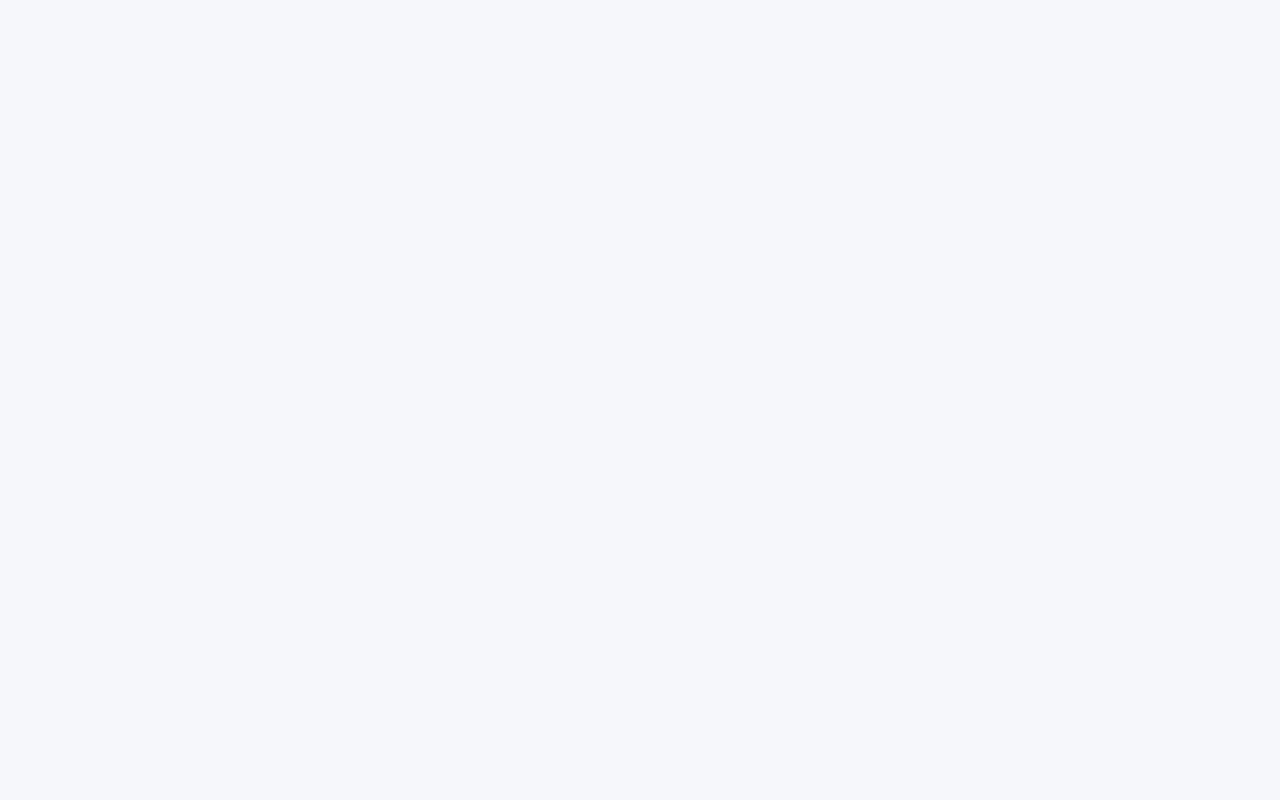
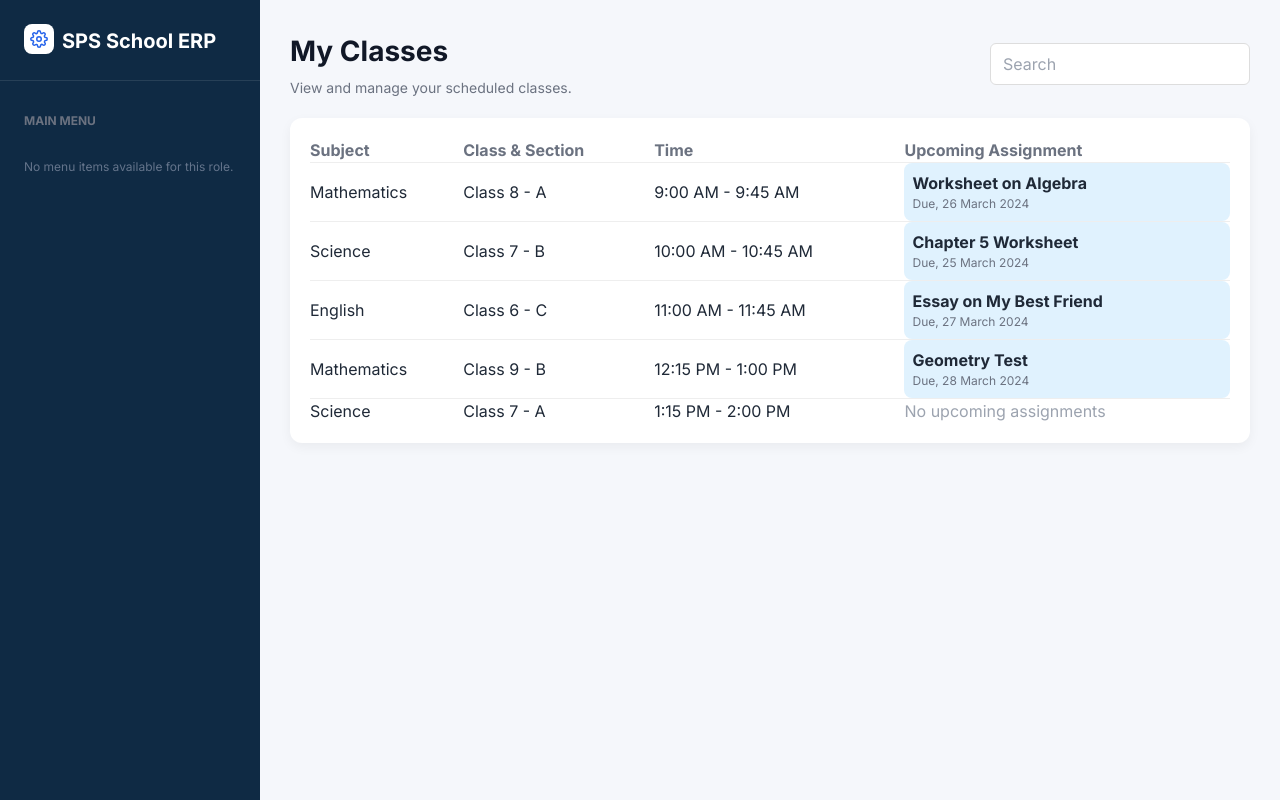
Before and after one commit to aditinageshwar/SPS_School, a React (Create React App) app in the folder frontend/: page /teacher/myclasses in a window 1280 px wide. Before the commit this address had no page. Built offline with nearby package versions, Linux system fonts and the light colour scheme.

Commit message:
Added Teacher Assignments and My Classes pages with UI and functionality

```diff
--- a/frontend/package.json
+++ b/frontend/package.json
@@ -7,6 +7,7 @@
     "@testing-library/jest-dom": "^6.9.1",
     "@testing-library/react": "^16.3.2",
     "@testing-library/user-event": "^13.5.0",
+    "axios": "^1.13.6",
     "framer-motion": "^12.38.0",
     "lucide-react": "^0.577.0",
     "react": "^19.2.4",
--- a/frontend/src/AppRoutes.jsx
+++ b/frontend/src/AppRoutes.jsx
@@ -18,7 +18,8 @@ import StudentDashboard from './pages/operations-admin/StudentDashboard';
 import StudentProfile from './pages/operations-admin/StudentProfile';
 import StudentAttendance from './pages/operations-admin/StudentAttendance';
 import LeaveApplication from './pages/operations-admin/LeaveApplication';
-
+import TeacherAssignments from "./pages/TeacherAssignments";
+import TeacherMyClasses from "./pages/TeacherMyClasses";
 const AppRoutes = () => {
   return (
     <Router>
@@ -39,6 +40,8 @@ const AppRoutes = () => {
         <Route path="/student/profile" element={<StudentProfile />} />
         <Route path="/student/attendance" element={<StudentAttendance />} />
         <Route path="/student/leave" element={<LeaveApplication />} />
+        <Route path="/teacher/assignments" element={<TeacherAssignments />} />
+        <Route path="/teacher/myclasses" element={<TeacherMyClasses />} />
       </Routes>
     </Router>
   );
--- a/frontend/src/components/Sidebar.jsx
+++ b/frontend/src/components/Sidebar.jsx
@@ -48,10 +48,10 @@ const Sidebar = () => {
     ],
     'teacher': [
       { path: '/teacher', name: 'My Dashboard', icon: <FiHome /> },
-      { path: '#my-classes', name: 'My Classes', icon: <FiUsers /> },
+      { path: '/teacher/myclasses', name: 'My Classes', icon: <FiUsers /> },
       { path: '#attendance', name: 'Attendance Entry', icon: <FiCheckSquare /> },
       { path: '#materials', name: 'Study Materials', icon: <FiUploadCloud /> },
-      { path: '#assignments', name: 'Assignments', icon: <FiEdit3 /> }
+      { path: '/teacher/assignments', name: 'Assignments', icon: <FiEdit3 /> }
     ],
     'student': [
       { path: '/student', name: 'My Dashboard', icon: <FiHome /> },
--- /dev/null
+++ b/frontend/src/pages/TeacherAssignments.jsx
@@ -0,0 +1,266 @@
+import Sidebar from "../components/Sidebar";
+import React, { useState } from "react";
+
+const TeacherAssignments = () => {
+  const [open, setOpen] = useState(false);
+
+  const [form, setForm] = useState({
+    title: "",
+    class: "",
+    section: "",
+    dueDate: "",
+    description: "",
+  });
+
+  const handleChange = (e) => {
+    setForm({ ...form, [e.target.name]: e.target.value });
+  };
+
+  const handleSubmit = () => {
+    console.log(form);
+    setOpen(false);
+  };
+
+  return (
+    <div style={{ display: "flex" }}>
+
+      {/* ✅ SIDEBAR */}
+      <Sidebar />
+
+      {/* ✅ RIGHT CONTENT */}
+      <div style={styles.container}>
+
+        {/* HEADER */}
+        <div style={styles.header}>
+          <div>
+            <h1 style={styles.title}>Assignments</h1>
+            <p style={styles.subtitle}>Manage and create assignments</p>
+          </div>
+
+          <button style={styles.createBtn} onClick={() => setOpen(true)}>
+            + Create Assignment
+          </button>
+        </div>
+
+        {/* CARD */}
+        <div style={styles.card}>
+          <table style={styles.table}>
+            <thead>
+              <tr style={styles.thead}>
+                <th>Title</th>
+                <th>Class</th>
+                <th>Section</th>
+                <th>Due Date</th>
+                <th>Status</th>
+              </tr>
+            </thead>
+
+            <tbody>
+              <tr style={styles.row}>
+                <td>Algebra Worksheet</td>
+                <td>8</td>
+                <td>A</td>
+                <td>26 Mar</td>
+                <td>
+                  <span style={styles.badgePending}>Pending</span>
+                </td>
+              </tr>
+
+              <tr style={styles.row}>
+                <td>Science Project</td>
+                <td>7</td>
+                <td>B</td>
+                <td>28 Mar</td>
+                <td>
+                  <span style={styles.badgeDone}>Submitted</span>
+                </td>
+              </tr>
+            </tbody>
+          </table>
+        </div>
+
+        {/* MODAL */}
+        {open && (
+          <div style={styles.overlay}>
+            <div style={styles.modal}>
+              <h3>Create Assignment</h3>
+
+              <input
+                name="title"
+                placeholder="Assignment Title"
+                onChange={handleChange}
+                style={styles.input}
+              />
+
+              <div style={styles.rowFlex}>
+                <input
+                  name="class"
+                  placeholder="Class"
+                  onChange={handleChange}
+                  style={styles.input}
+                />
+                <input
+                  name="section"
+                  placeholder="Section"
+                  onChange={handleChange}
+                  style={styles.input}
+                />
+              </div>
+
+              <input
+                type="date"
+                name="dueDate"
+                onChange={handleChange}
+                style={styles.input}
+              />
+
+              <textarea
+                name="description"
+                placeholder="Description"
+                onChange={handleChange}
+                style={styles.input}
+              />
+
+              <div style={styles.buttonRow}>
+                <button style={styles.cancelBtn} onClick={() => setOpen(false)}>
+                  Cancel
+                </button>
+                <button style={styles.submitBtn} onClick={handleSubmit}>
+                  Create
+                </button>
+              </div>
+            </div>
+          </div>
+        )}
+
+      </div>
+    </div>
+  );
+};
+
+export default TeacherAssignments;
+
+const styles = {
+  container: {
+    flex: 1,
+    padding: "30px",
+    background: "#f5f7fb",
+    minHeight: "100vh",
+  },
+  title: {
+  fontSize: "28px",
+  fontWeight: "700",
+  color: "#111827",
+  marginBottom: "5px",
+},
+
+  header: {
+    display: "flex",
+    justifyContent: "space-between",
+    alignItems: "center",
+    marginBottom: "20px",
+  },
+
+  subtitle: {
+    color: "#6b7280",
+    fontSize: "14px",
+  },
+
+  createBtn: {
+    background: "#2563eb",
+    color: "white",
+    padding: "10px 16px",
+    border: "none",
+    borderRadius: "8px",
+    cursor: "pointer",
+    fontWeight: "500",
+  },
+
+  card: {
+    background: "white",
+    borderRadius: "12px",
+    padding: "20px",
+    boxShadow: "0 4px 12px rgba(0,0,0,0.05)",
+  },
+
+  table: {
+    width: "100%",
+    borderCollapse: "collapse",
+  },
+
+  thead: {
+    textAlign: "left",
+    color: "#6b7280",
+  },
+
+  row: {
+    borderTop: "1px solid #eee",
+  },
+
+  badgePending: {
+    background: "#fef3c7",
+    color: "#92400e",
+    padding: "4px 10px",
+    borderRadius: "6px",
+    fontSize: "12px",
+  },
+
+  badgeDone: {
+    background: "#d1fae5",
+    color: "#065f46",
+    padding: "4px 10px",
+    borderRadius: "6px",
+    fontSize: "12px",
+  },
+
+  overlay: {
+    position: "fixed",
+    top: 0,
+    left: 0,
+    width: "100%",
+    height: "100%",
+    background: "rgba(0,0,0,0.4)",
+  },
+
+  modal: {
+    background: "white",
+    padding: "25px",
+    width: "420px",
+    margin: "100px auto",
+    borderRadius: "12px",
+  },
+
+  input: {
+    width: "100%",
+    padding: "10px",
+    margin: "10px 0",
+    borderRadius: "6px",
+    border: "1px solid #ddd",
+  },
+
+  rowFlex: {
+    display: "flex",
+    gap: "10px",
+  },
+
+  buttonRow: {
+    display: "flex",
+    justifyContent: "flex-end",
+    gap: "10px",
+  },
+
+  cancelBtn: {
+    padding: "8px 14px",
+    border: "1px solid #ddd",
+    background: "white",
+    borderRadius: "6px",
+  },
+
+  submitBtn: {
+    padding: "8px 14px",
+    background: "#2563eb",
+    color: "white",
+    border: "none",
+    borderRadius: "6px",
+  },
+};
--- /dev/null
+++ b/frontend/src/pages/TeacherMyClasses.jsx
@@ -0,0 +1,179 @@
+import React, { useState } from "react";
+import Sidebar from "../components/Sidebar";
+
+const TeacherMyClasses = () => {
+  const [search, setSearch] = useState("");
+
+  const classes = [
+    {
+      subject: "Mathematics",
+      class: "Class 8 - A",
+      time: "9:00 AM - 9:45 AM",
+      assignment: "Worksheet on Algebra",
+      due: "26 March 2024",
+    },
+    {
+      subject: "Science",
+      class: "Class 7 - B",
+      time: "10:00 AM - 10:45 AM",
+      assignment: "Chapter 5 Worksheet",
+      due: "25 March 2024",
+    },
+    {
+      subject: "English",
+      class: "Class 6 - C",
+      time: "11:00 AM - 11:45 AM",
+      assignment: "Essay on My Best Friend",
+      due: "27 March 2024",
+    },
+    {
+      subject: "Mathematics",
+      class: "Class 9 - B",
+      time: "12:15 PM - 1:00 PM",
+      assignment: "Geometry Test",
+      due: "28 March 2024",
+    },
+    {
+      subject: "Science",
+      class: "Class 7 - A",
+      time: "1:15 PM - 2:00 PM",
+      assignment: "",
+      due: "",
+    },
+  ];
+
+  const filtered = classes.filter((c) =>
+    c.subject.toLowerCase().includes(search.toLowerCase())
+  );
+
+  return (
+    <div style={{ display: "flex" }}>
+      <Sidebar />
+
+      <div style={styles.container}>
+        {/* HEADER */}
+        <div style={styles.header}>
+          <div>
+            <h1 style={styles.title}>My Classes</h1>
+            <p style={styles.subtitle}>
+              View and manage your scheduled classes.
+            </p>
+          </div>
+
+          <input
+            type="text"
+            placeholder="Search"
+            value={search}
+            onChange={(e) => setSearch(e.target.value)}
+            style={styles.search}
+          />
+        </div>
+
+        {/* TABLE CARD */}
+        <div style={styles.card}>
+          <table style={styles.table}>
+            <thead>
+              <tr style={styles.thead}>
+                <th>Subject</th>
+                <th>Class & Section</th>
+                <th>Time</th>
+                <th>Upcoming Assignment</th>
+              </tr>
+            </thead>
+
+            <tbody>
+              {filtered.map((c, i) => (
+                <tr key={i} style={styles.row}>
+                  <td>{c.subject}</td>
+                  <td>{c.class}</td>
+                  <td>{c.time}</td>
+
+                  <td>
+                    {c.assignment ? (
+                      <div style={styles.assignmentBox}>
+                        <strong>{c.assignment}</strong>
+                        <p style={styles.due}>Due, {c.due}</p>
+                      </div>
+                    ) : (
+                      <span style={{ color: "#9ca3af" }}>
+                        No upcoming assignments
+                      </span>
+                    )}
+                  </td>
+                </tr>
+              ))}
+            </tbody>
+          </table>
+        </div>
+      </div>
+    </div>
+  );
+};
+
+export default TeacherMyClasses;
+
+const styles = {
+  container: {
+    flex: 1,
+    padding: "30px",
+    background: "#f5f7fb",
+    minHeight: "100vh",
+  },
+  title: {
+  fontSize: "28px",
+  fontWeight: "700",
+  color: "#111827",
+  marginBottom: "5px",
+},
+
+  header: {
+    display: "flex",
+    justifyContent: "space-between",
+    alignItems: "center",
+    marginBottom: "20px",
+  },
+
+  subtitle: {
+    color: "#6b7280",
+    fontSize: "14px",
+  },
+
+  search: {
+    padding: "8px 12px",
+    borderRadius: "6px",
+    border: "1px solid #ddd",
+  },
+
+  card: {
+    background: "white",
+    borderRadius: "12px",
+    padding: "20px",
+    boxShadow: "0 4px 12px rgba(0,0,0,0.05)",
+  },
+
+  table: {
+    width: "100%",
+    borderCollapse: "collapse",
+  },
+
+  thead: {
+    textAlign: "left",
+    color: "#6b7280",
+  },
+
+  row: {
+    borderTop: "1px solid #eee",
+  },
+
+  assignmentBox: {
+    background: "#e0f2fe",
+    padding: "8px",
+    borderRadius: "8px",
+  },
+
+  due: {
+    fontSize: "12px",
+    color: "#6b7280",
+    margin: 0,
+  },
+};
--- a/frontend/src/pages/operations-admin/TeacherDashboard.jsx
+++ b/frontend/src/pages/operations-admin/TeacherDashboard.jsx
@@ -2,7 +2,9 @@ import React from 'react';
 import Sidebar from '../../components/Sidebar';
 import Navbar from '../../components/Navbar';
 import { FiEdit3 } from 'react-icons/fi';
+import { Link } from "react-router-dom";
 
+<Link to="/teacher/assignments">Assignments</Link>
 const TeacherDashboard = () => {
   const stats = [
     { title: "Classes Today", value: "5", fill: "80%", color: "var(--primary)" },
```
Also changed, not shown: 1 other file (tests, documents, lock files or other folders).
